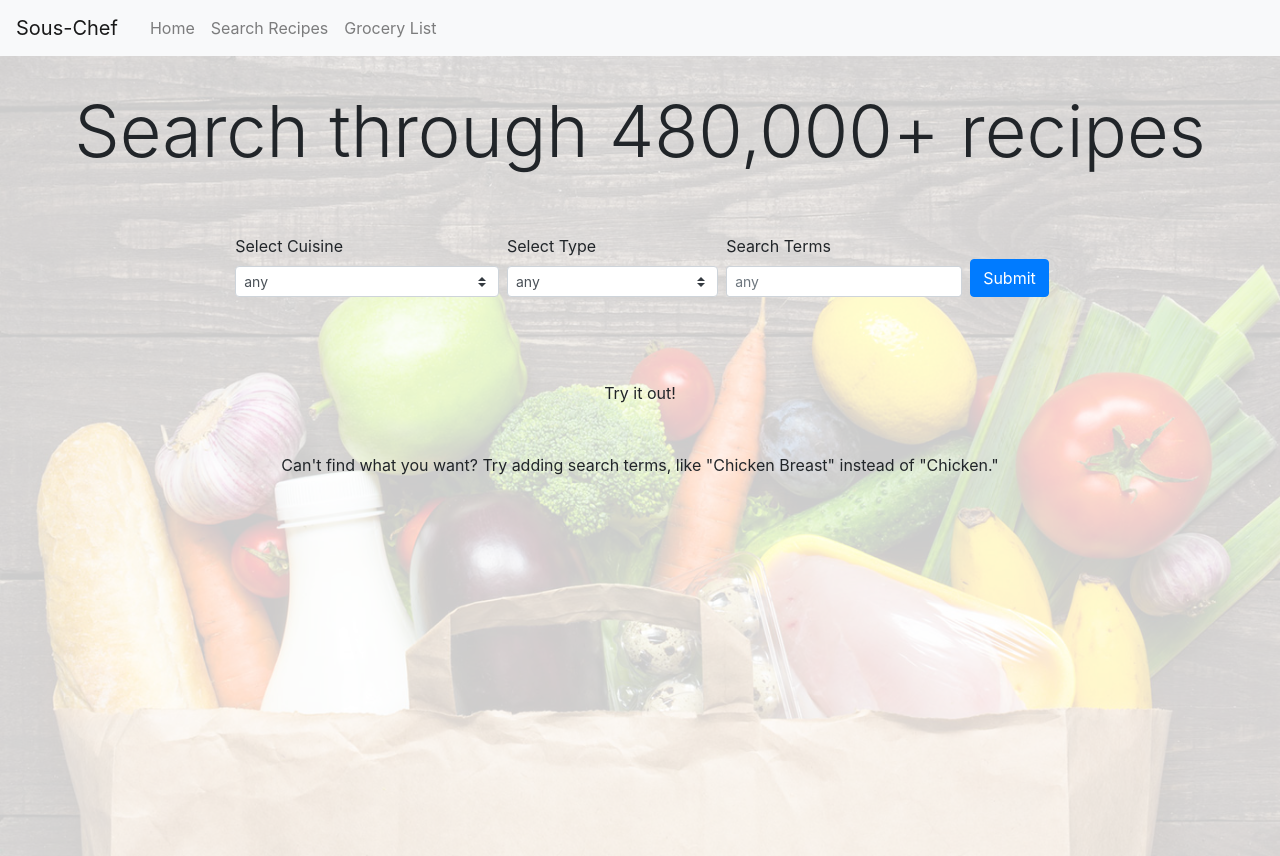
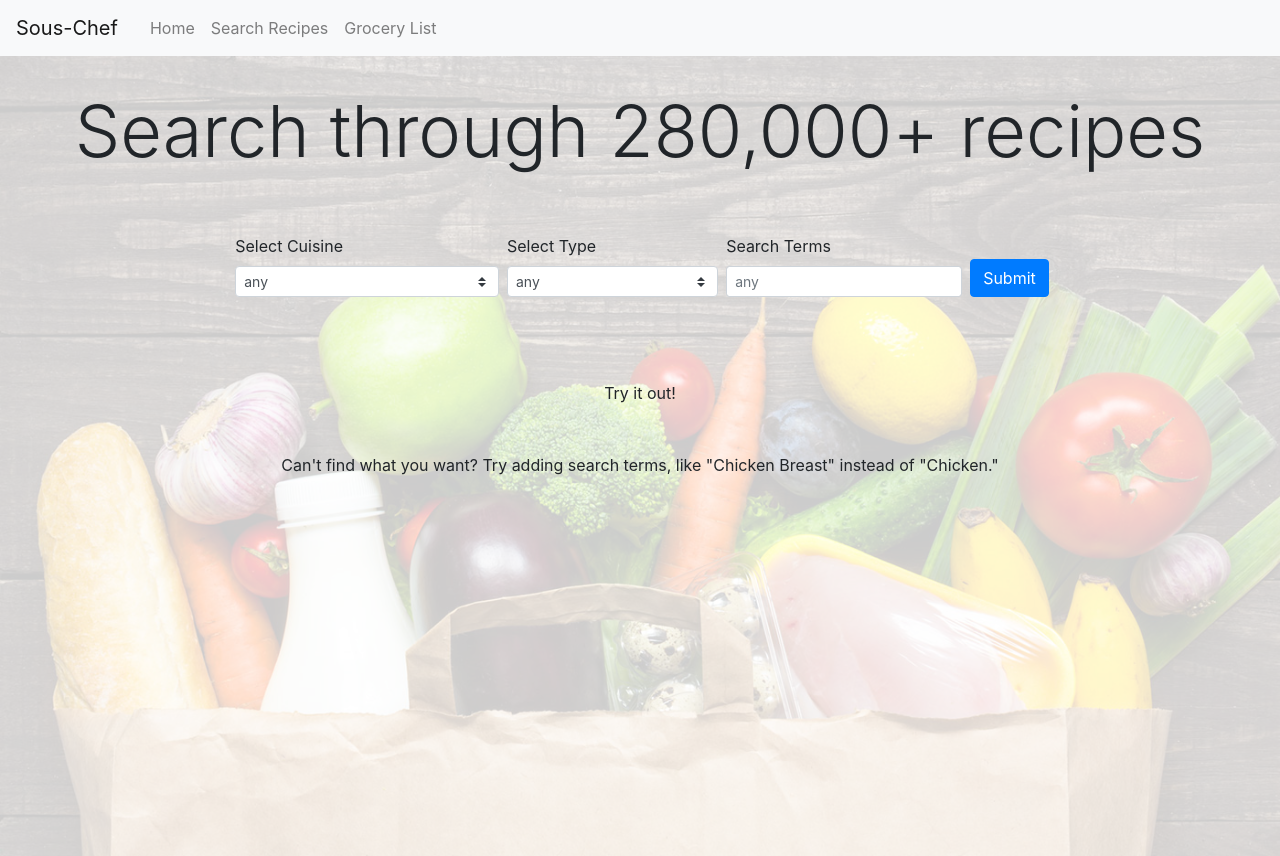
Before and after one commit to dgelok/sous-chef, a React (Create React App) app: page /Search in a window 1280 px wide. Built offline with nearby package versions, Linux system fonts and the light colour scheme; no server answers.

Commit message:
280 but no github push

```diff
--- a/src/components/Search.js
+++ b/src/components/Search.js
@@ -32,7 +32,7 @@ class Search extends Component {
       <div className='bgImage2'>
         <Container>
           <Row className="d-flex justify-content-center pt-3">
-            <h1 className="mb-5 display-3 pt-3">Search through 480,000+ recipes</h1>
+            <h1 className="mb-5 display-3 pt-3">Search through 280,000+ recipes</h1>
             <SearchInputs changeState={this.changeState}/>
           </Row>
             <br />
```
